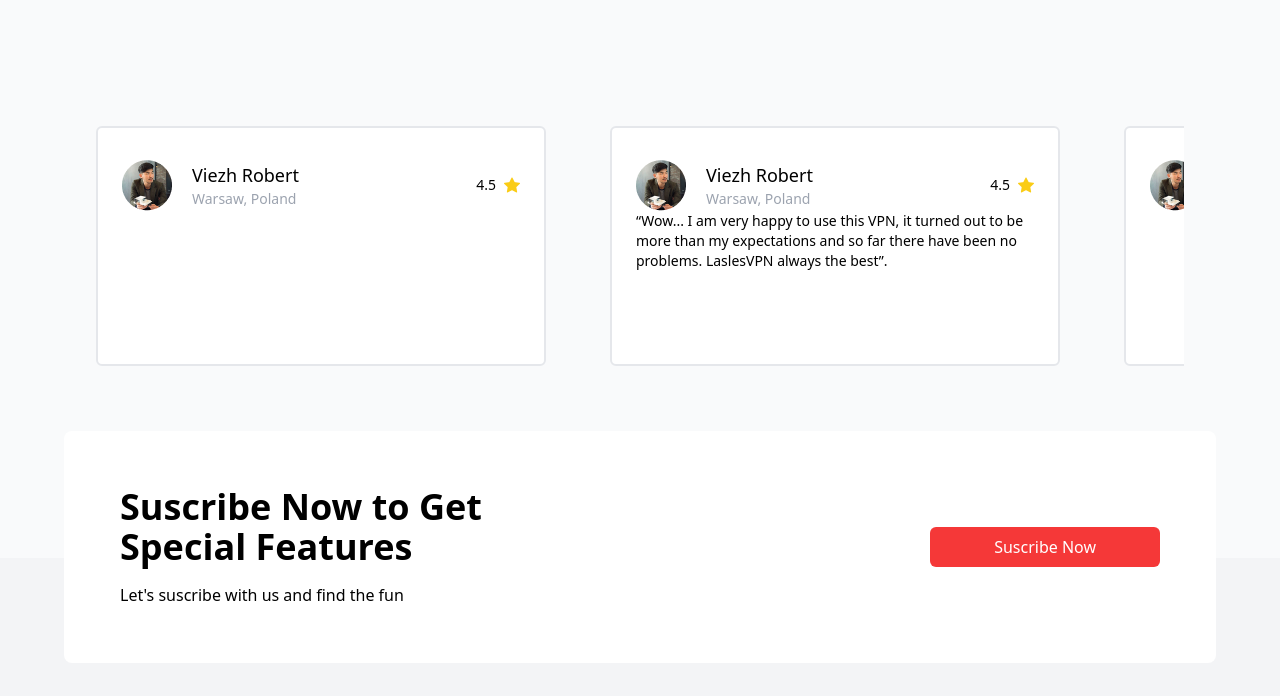
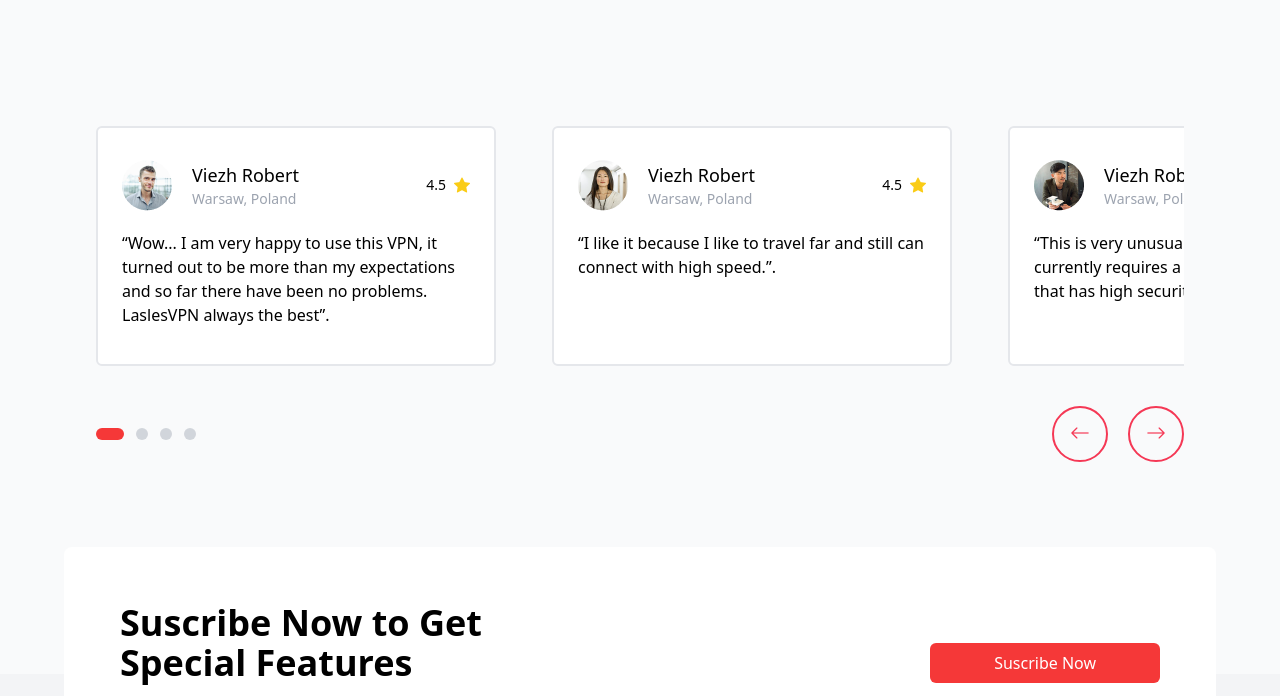
Before and after one commit to Yaancarlos/tailwind-lastlesVPN, a website: page index.html in a window 1280 px wide. Shown: the part 3440-4136 px from the top of the page. Drawn offline with nearby package versions, Linux system fonts and the light colour scheme.

Commit message:
Adding Files

```diff
--- a/index.html
+++ b/index.html
@@ -164,8 +164,40 @@
             <h1 class="text-xl sm:text-2xl font-medium md:font-bold text-center lg:text-4xl md:text-3xl">Trusted by Thousand of Happy Customers</h1>
             <p class="text-sm md:text-base font-normal text-center mt-5">These are the stories of our customers who have joined us with great pleasure when using this crazy feature</p>
         </div>
-        <div class="flex h-60 overflow-auto section-scroll gap-16">
-            <div class="bg-white min-w-[450px] py-8 px-6 rounded-md border-2 border-solid border-gray-200 h-full grow">
+        <div class="flex max-w-[1350px] mx-auto h-60 overflow-hidden section-scroll gap-14">
+            <div class="bg-white carousel border-salmon border-solid border-2 hover:shadow-xl min-w-[400px] py-8 px-6 rounded-md h-full grow" id="carousel-1">
+                <div class="w-full flex justify-between items-center">
+                    <div class="inline-flex gap-5 items-center">
+                        <img src="./public/img/Ellipse-img-3.png" draggable="false" loading=lazy alt="profile picture">
+                        <div>
+                            <h3 class="font-medium text-base md:text-lg">Viezh Robert</h3>
+                            <p class="text-gray-400 text-xs md:text-sm">Warsaw, Poland</p>
+                        </div>
+                    </div>
+                    <div class="inline-flex items-center gap-2">
+                        <span class="text-sm text-sm font-normal block">4.5</span>
+                        <i class="bi text-yellow-400 bi-star-fill"></i>
+                    </div>
+                </div>
+                <p class="text-sm md:text-base mt-5 font-normal">“Wow... I am very happy to use this VPN, it turned out to be more than my expectations and so far there have been no problems. LaslesVPN always the best”.</p>
+            </div>
+            <div id="carousel-2" class="bg-white carousel hover:border-salmon hover:border-solid border-2 hover:shadow-xl min-w-[400px] py-8 px-6 rounded-md border-gray-200 h-full grow">
+                <div class="w-full flex justify-between items-center">
+                    <div class="inline-flex gap-5 items-center">
+                        <img src="./public/img/Ellipse-img-2.png" draggable="false" loading=lazy alt="profile picture">
+                        <div>
+                            <h3 class="font-medium text-base md:text-lg">Viezh Robert</h3>
+                            <p class="text-gray-400 text-xs md:text-sm">Warsaw, Poland</p>
+                        </div>
+                    </div>
+                    <div class="inline-flex items-center gap-2">
+                        <span class="text-sm text-sm font-normal block">4.5</span>
+                        <i class="bi text-yellow-400 bi-star-fill"></i>
+                    </div>
+                </div>
+                <p class="text-sm md:text-base mt-5 font-normal">“I like it because I like to travel far and still can connect with high speed.”.</p>
+            </div>
+            <div id="carousel-3" class="bg-white carousel hover:border-salmon hover:border-solid border-2 hover:shadow-xl min-w-[400px] py-8 px-6 rounded-md border-gray-200 h-full grow">
                 <div class="w-full flex justify-between items-center">
                     <div class="inline-flex gap-5 items-center">
                         <img src="./public/img/Ellipse-img-1.png" draggable="false" loading=lazy alt="profile picture">
@@ -179,8 +211,9 @@
                         <i class="bi text-yellow-400 bi-star-fill"></i>
                     </div>
                 </div>
+                <p class="text-sm md:text-base mt-5 font-normal">“This is very unusual for my business that currently requires a virtual private network that has high security.”.</p>
             </div>
-            <div class="bg-white min-w-[450px] py-8 px-6 rounded-md border-2 border-solid border-gray-200 h-full grow">
+            <div  id="carousel-4"class="bg-white carousel hover:border-salmon hover:border-solid border-2 hover:shadow-xl min-w-[400px] py-8 px-6 rounded-md border-gray-200 h-full grow">
                 <div class="w-full flex justify-between items-center">
                     <div class="inline-flex gap-5 items-center">
                         <img src="./public/img/Ellipse-img-1.png" draggable="false" loading=lazy alt="profile picture">
@@ -194,22 +227,19 @@
                         <i class="bi text-yellow-400 bi-star-fill"></i>
                     </div>
                 </div>
-                <p class="text-sm md:text-md font-normal">“Wow... I am very happy to use this VPN, it turned out to be more than my expectations and so far there have been no problems. LaslesVPN always the best”.</p>
+                <p class="text-sm md:text-base mt-5 font-normal">“This is very unusual for my business that currently requires a virtual private network that has high security.”.</p>
             </div>
-            <div class="bg-white min-w-[450px] py-8 px-6 rounded-md border-2 border-solid border-gray-200 h-full grow">
-                <div class="w-full flex justify-between items-center">
-                    <div class="inline-flex gap-5 items-center">
-                        <img src="./public/img/Ellipse-img-1.png" draggable="false" loading=lazy alt="profile picture">
-                        <div>
-                            <h3 class="font-medium text-base md:text-lg">Viezh Robert</h3>
-                            <p class="text-gray-400 text-xs md:text-sm">Warsaw, Poland</p>
-                        </div>
-                    </div>
-                    <div class="inline-flex items-center gap-2">
-                        <span class="text-sm text-sm font-normal block">4.5</span>
-                        <i class="bi text-yellow-400 bi-star-fill"></i>
-                    </div>
-                </div>
+        </div>
+        <div class="h-24 max-w-7xl mx-auto flex justify-between items-center mt-5 bg-inherit w-full">
+            <div class="inline-flex gap-3 items-center">
+                <span class="w-7 h-3 dot bg-[#F53838] rounded-full"></span>
+                <span class="w-3 h-3 dot bg-gray-300 rounded-full"></span>
+                <span class="w-3 h-3 dot bg-gray-300 rounded-full"></span>
+                <span class="w-3 h-3 dot bg-gray-300 rounded-full"></span>
+            </div>
+            <div class="inline-flex gap-5 items-center">
+                <button class="text-salmon border-solid border-salmon hover:bg-[#F53838] hover:text-white rounded-full py-3 px-4 text-xl border-2" onclick="plusSlides(-1)"><i class="bi bi-arrow-left"></i></button>
+                <button class="text-salmon border-solid border-salmon hover:bg-[#F53838] hover:text-white rounded-full py-3 px-4 text-xl border-2" onclick="plusSlides(1)"><i class="bi bi-arrow-right"></i></button>
             </div>
         </div>
     </article>
--- a/public/css/style.css
+++ b/public/css/style.css
@@ -44,3 +44,7 @@
     -ms-border-radius: 999px;
     -o-border-radius: 999px;
 }
+
+.active {
+    background: #F53855;
+}
--- a/public/js/vpn.js
+++ b/public/js/vpn.js
@@ -1,3 +1,38 @@
 let showList = () => {
     document.getElementById('list').classList.toggle('hidden')
 }
+
+let slideIndex = 1
+
+/* function plusSlides(n) {
+    showSlides(slideIndex += n);
+}
+
+function moveCarousel() {
+    let x = document.getElementsByClassName('carousel')
+    let i
+    let dots = document.getElementsByClassName('dot')
+    for (i = 0; i < dots.length; i++) {
+        dots[i].className = dots[i].className.replace(" active", "");
+    }
+    for (let i = 0; i < x.length; i++) {
+
+    }
+    dots[slideIndex-1].className += " active";
+} */
+
+moveCarousel(slideIndex)
+
+function plusSlides(n) {
+    moveCarousel(slideIndex += n)
+}
+
+function moveCarousel(a) {
+    let slides = document.getElementsByClassName('carousel')
+    if (a > slides.length) {slideIndex = 1}
+    if (a < 1) {slideIndex = slides.length}
+    console.log(a)
+    document.getElementById(`carousel-${a}`).classList.toggle('border-salmon')
+    document.getElementById(`carousel-${a}`).classList.toggle('border-gray-200')
+
+}
```
Also changed, not shown: public/css/output.css.
